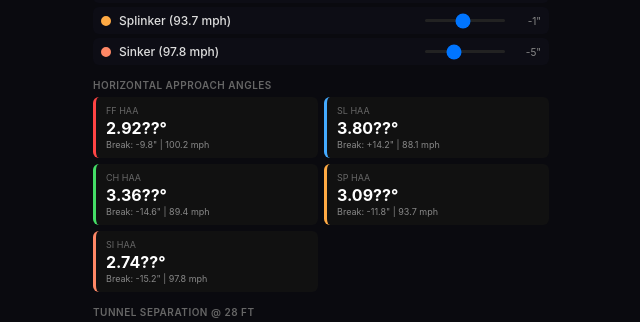
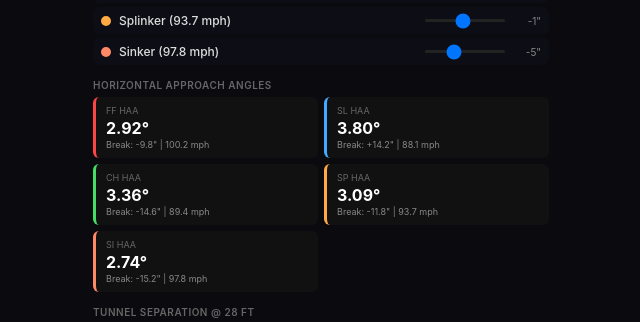
Before and after one commit to sicher19-dev/skenes-mound, a React (Vite) app: page / in a window 1280 px wide. Shown: the part 802-1124 px from the top of the page, without its empty margins (319-959 px from the left). Built offline with nearby package versions, Linux system fonts and the light colour scheme.

Commit message:
Fix degree symbol display

```diff
--- a/src/App.jsx
+++ b/src/App.jsx
@@ -111,7 +111,7 @@ export default function App(){
             <span style={S.lv}>{p.pl>0?'+':''}{p.pl}"</span></>)}</div>)})}</div>
       <div style={S.sc}><div style={S.sl}>Horizontal Approach Angles</div>
         <div style={S.sg}>{haaData.map(h=>(<div key={h.t} style={S.sc2(h.cat.color)}>
-          <div style={S.sl2}>{h.cat.sn} HAA</div><div style={S.sv2}>{h.haa.toFixed(2)}??°</div>
+          <div style={S.sl2}>{h.cat.sn} HAA</div><div style={S.sv2}>{h.haa.toFixed(2)}{String.fromCharCode(176)}</div>
           <div style={S.ss}>Break: {h.cat.pfx>0?'+':''}{h.cat.pfx}"  |  {h.cat.velo} mph</div></div>))}</div></div>
       {tPairs.length>0&&(<div style={S.sc}><div style={S.sl}>Tunnel Separation @ 28 ft</div>
         {tPairs.map((t,i)=>(<div key={i} style={S.tc}><div style={S.tl}><span style={{color:t.cA,fontWeight:600}}>{t.a}</span>{'  '}<span style={{color:t.cB,fontWeight:600}}>{t.b}</span></div>
```
